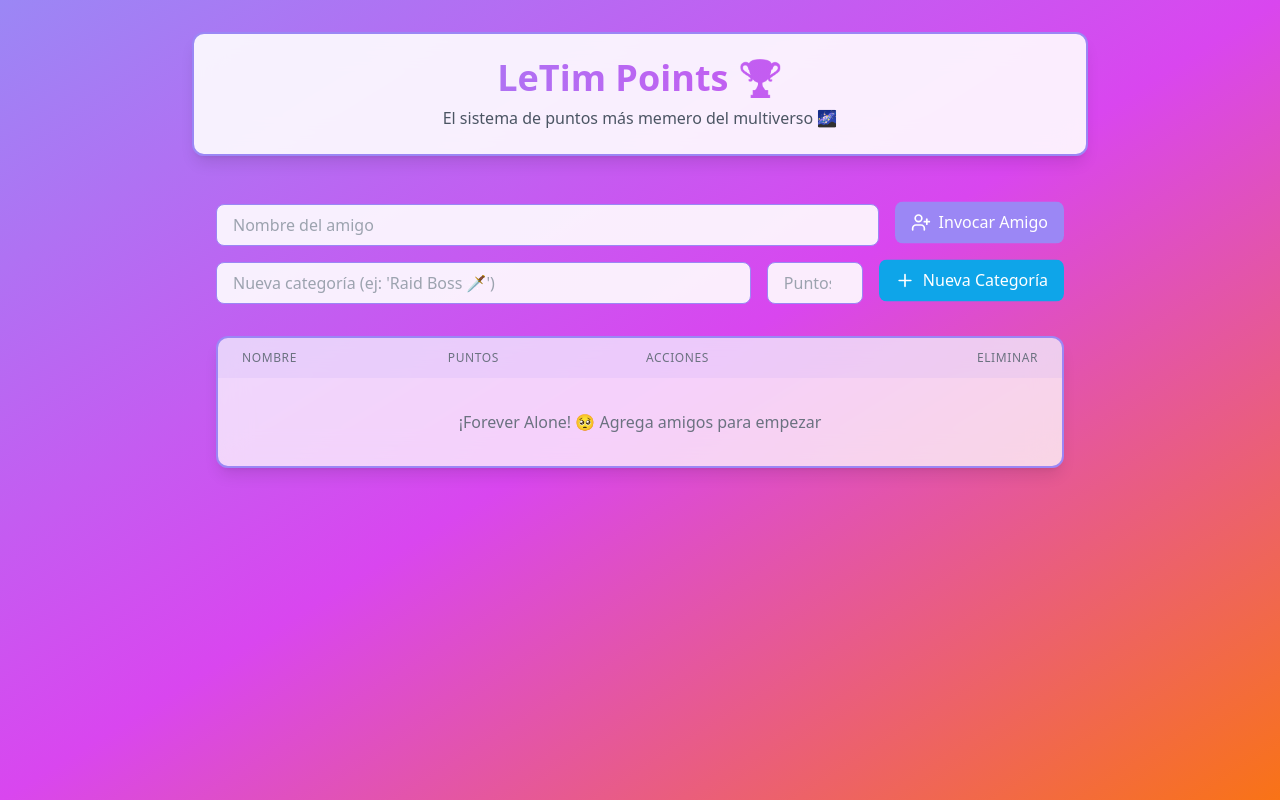
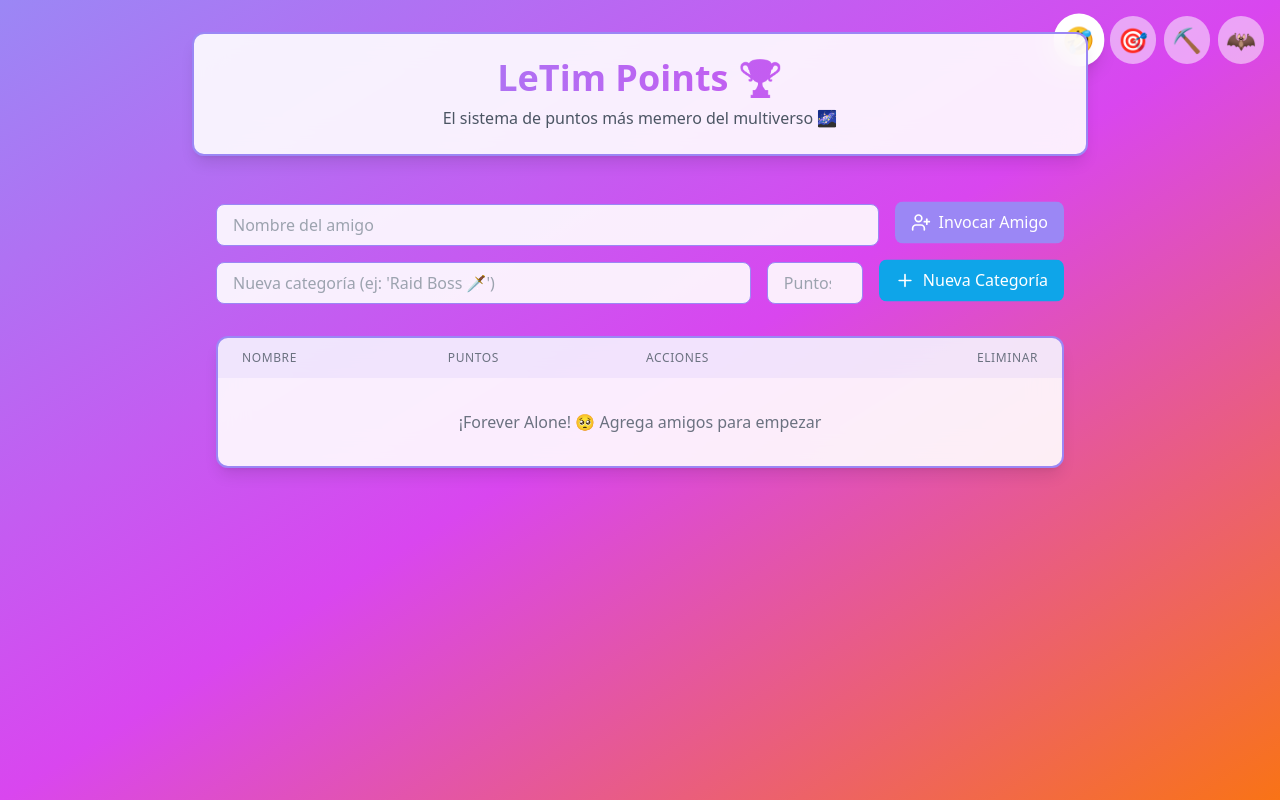
Before and after one commit to Gremiger/letermagic-points, a React (Vite) app: page / in a window 1280 px wide. Built offline with nearby package versions, Linux system fonts and the light colour scheme.

Commit message:
Add theme styles
Added three new themes: a sober and modern style, a Minecraft-themed style, and a Batman-themed style.  A theme selector will also be implemented.

```diff
--- a/src/components/PointsTable.tsx
+++ b/src/components/PointsTable.tsx
@@ -1,10 +1,10 @@
-
 import React from "react";
 import { UserPlus, UserMinus, Plus, Minus, Trash2, X } from "lucide-react";
 import { useToast } from "@/hooks/use-toast";
 import * as Dialog from "@radix-ui/react-dialog";
 import { ScrollArea } from "@/components/ui/scroll-area";
 import { Separator } from "@/components/ui/separator";
+import { Theme } from "@/types/theme";
 
 interface PointCategory {
   id: string;
@@ -59,7 +59,11 @@ const DEFAULT_CATEGORIES: PointCategory[] = [
   }
 ];
 
-export const PointsTable = () => {
+interface PointsTableProps {
+  theme: Theme;
+}
+
+export const PointsTable = ({ theme }: PointsTableProps) => {
   const [friends, setFriends] = React.useState<Friend[]>([]);
   const [newFriendName, setNewFriendName] = React.useState("");
   const [categories, setCategories] = React.useState<PointCategory[]>(DEFAULT_CATEGORIES);
@@ -202,11 +206,11 @@ export const PointsTable = () => {
             value={newFriendName}
             onChange={(e) => setNewFriendName(e.target.value)}
             placeholder="Nombre del amigo"
-            className="flex-1 px-4 py-2 rounded-lg border border-primary focus:outline-none focus:ring-2 focus:ring-primary focus:border-transparent transition-all bg-white bg-opacity-90"
+            className={`flex-1 px-4 py-2 rounded-lg border ${theme.borderColor} focus:outline-none focus:ring-2 focus:ring-primary focus:border-transparent transition-all ${theme.cardBg}`}
           />
           <button
             onClick={addFriend}
-            className="flex items-center gap-2 px-4 py-2 bg-primary text-white rounded-lg hover:bg-opacity-90 transition-all animate-float"
+            className={`flex items-center gap-2 px-4 py-2 bg-primary text-white rounded-lg hover:bg-opacity-90 transition-all animate-float`}
           >
             <UserPlus size={20} />
             Invocar Amigo
@@ -219,14 +223,14 @@ export const PointsTable = () => {
             value={newCategory.name}
             onChange={(e) => setNewCategory({ ...newCategory, name: e.target.value })}
             placeholder="Nueva categoría (ej: 'Raid Boss 🗡️')"
-            className="flex-1 px-4 py-2 rounded-lg border border-primary focus:outline-none focus:ring-2 focus:ring-primary focus:border-transparent transition-all bg-white bg-opacity-90"
+            className={`flex-1 px-4 py-2 rounded-lg border ${theme.borderColor} focus:outline-none focus:ring-2 focus:ring-primary focus:border-transparent transition-all ${theme.cardBg}`}
           />
           <input
             type="number"
             value={newCategory.points || ""}
             onChange={(e) => setNewCategory({ ...newCategory, points: Number(e.target.value) })}
             placeholder="Puntos"
-            className="w-24 px-4 py-2 rounded-lg border border-primary focus:outline-none focus:ring-2 focus:ring-primary focus:border-transparent transition-all bg-white bg-opacity-90"
+            className={`w-24 px-4 py-2 rounded-lg border ${theme.borderColor} focus:outline-none focus:ring-2 focus:ring-primary focus:border-transparent transition-all ${theme.cardBg}`}
           />
           <button
             onClick={addCategory}
@@ -238,7 +242,7 @@ export const PointsTable = () => {
         </div>
       </div>
 
-      <div className="bg-white bg-opacity-75 backdrop-blur-lg rounded-xl shadow-lg overflow-hidden border-2 border-primary hover:border-[#D946EF] transition-colors">
+      <div className={`${theme.cardBg} backdrop-blur-lg rounded-xl shadow-lg overflow-hidden border-2 ${theme.borderColor} transition-colors`}>
         <table className="w-full">
           <thead className="bg-primary bg-opacity-10">
             <tr>
@@ -316,7 +320,7 @@ export const PointsTable = () => {
       <Dialog.Root open={!!selectedFriend} onOpenChange={() => setSelectedFriend(null)}>
         <Dialog.Portal>
           <Dialog.Overlay className="fixed inset-0 bg-black bg-opacity-50 backdrop-blur-sm animate-fadeIn" />
-          <Dialog.Content className="fixed top-1/2 left-1/2 transform -translate-x-1/2 -translate-y-1/2 w-full max-w-lg bg-white rounded-xl shadow-lg p-6 animate-fadeIn">
+          <Dialog.Content className={`fixed top-1/2 left-1/2 transform -translate-x-1/2 -translate-y-1/2 w-full max-w-lg ${theme.cardBg} rounded-xl shadow-lg p-6 animate-fadeIn border-2 ${theme.borderColor}`}>
             <div className="flex justify-between items-center mb-4">
               <Dialog.Title className="text-xl font-bold">
                 Historial de {selectedFriend?.name} 📊
--- /dev/null
+++ b/src/components/ThemeSelector.tsx
@@ -0,0 +1,29 @@
+
+import React from 'react';
+import { THEMES, ThemeStyle } from '@/types/theme';
+
+interface ThemeSelectorProps {
+  currentTheme: ThemeStyle;
+  onThemeChange: (theme: ThemeStyle) => void;
+}
+
+export const ThemeSelector = ({ currentTheme, onThemeChange }: ThemeSelectorProps) => {
+  return (
+    <div className="absolute top-4 right-4 flex gap-2">
+      {THEMES.map((theme) => (
+        <button
+          key={theme.id}
+          onClick={() => onThemeChange(theme.id)}
+          className={`p-2 rounded-full transition-all transform hover:scale-110 ${
+            currentTheme === theme.id
+              ? 'bg-white shadow-lg scale-110'
+              : 'bg-white/50 hover:bg-white/80'
+          }`}
+          title={theme.name}
+        >
+          <span className="text-2xl">{theme.icon}</span>
+        </button>
+      ))}
+    </div>
+  );
+};
--- a/src/pages/Index.tsx
+++ b/src/pages/Index.tsx
@@ -1,19 +1,29 @@
 
+import React from "react";
 import { PointsTable } from "@/components/PointsTable";
+import { ThemeSelector } from "@/components/ThemeSelector";
+import { THEMES, ThemeStyle } from "@/types/theme";
 
 const Index = () => {
+  const [currentTheme, setCurrentTheme] = React.useState<ThemeStyle>('meme');
+  const theme = THEMES.find(t => t.id === currentTheme) || THEMES[0];
+
   return (
-    <div className="min-h-screen bg-gradient-to-br from-[#9b87f5] via-[#D946EF] to-[#F97316] p-8">
+    <div className={`min-h-screen bg-gradient-to-br ${theme.bgGradient} p-8 transition-colors duration-300`}>
+      <ThemeSelector
+        currentTheme={currentTheme}
+        onThemeChange={setCurrentTheme}
+      />
       <div className="max-w-4xl mx-auto space-y-6">
-        <div className="text-center space-y-2 bg-white bg-opacity-90 backdrop-blur-lg rounded-xl p-6 shadow-lg border-2 border-primary hover:border-[#D946EF] transition-colors">
-          <h1 className="text-4xl font-bold text-transparent bg-clip-text bg-gradient-to-r from-primary to-[#D946EF]">
+        <div className={`text-center space-y-2 ${theme.cardBg} backdrop-blur-lg rounded-xl p-6 shadow-lg border-2 ${theme.borderColor} transition-colors`}>
+          <h1 className={`text-4xl font-bold text-transparent bg-clip-text bg-gradient-to-r ${theme.titleGradient}`}>
             LeTim Points 🏆
           </h1>
           <p className="text-gray-600">
             El sistema de puntos más memero del multiverso 🌌
           </p>
         </div>
-        <PointsTable />
+        <PointsTable theme={theme} />
       </div>
     </div>
   );
--- /dev/null
+++ b/src/types/theme.ts
@@ -0,0 +1,51 @@
+
+export type ThemeStyle = 'meme' | 'modern' | 'minecraft' | 'batman';
+
+export interface Theme {
+  id: ThemeStyle;
+  name: string;
+  icon: string;
+  bgGradient: string;
+  cardBg: string;
+  borderColor: string;
+  titleGradient: string;
+}
+
+export const THEMES: Theme[] = [
+  {
+    id: 'meme',
+    name: 'Modo Memero',
+    icon: '🤣',
+    bgGradient: 'from-[#9b87f5] via-[#D946EF] to-[#F97316]',
+    cardBg: 'bg-white bg-opacity-90',
+    borderColor: 'border-primary hover:border-[#D946EF]',
+    titleGradient: 'from-primary to-[#D946EF]'
+  },
+  {
+    id: 'modern',
+    name: 'Sobrio y Moderno',
+    icon: '🎯',
+    bgGradient: 'from-[#F1F0FB] via-[#F2FCE2] to-[#8E9196]',
+    cardBg: 'bg-white bg-opacity-95',
+    borderColor: 'border-gray-200 hover:border-gray-300',
+    titleGradient: 'from-gray-700 to-gray-900'
+  },
+  {
+    id: 'minecraft',
+    name: 'Minecraft',
+    icon: '⛏️',
+    bgGradient: 'from-[#7FB238] via-[#5C4033] to-[#4A7023]',
+    cardBg: 'bg-[#8B8B8B] bg-opacity-90',
+    borderColor: 'border-[#373737] hover:border-[#7FB238]',
+    titleGradient: 'from-[#7FB238] to-[#4A7023]'
+  },
+  {
+    id: 'batman',
+    name: 'Batman',
+    icon: '🦇',
+    bgGradient: 'from-[#1A1F2C] via-[#403E43] to-black',
+    cardBg: 'bg-[#2D2D2D] bg-opacity-95',
+    borderColor: 'border-yellow-500 hover:border-yellow-400',
+    titleGradient: 'from-yellow-500 to-yellow-400'
+  }
+];
```
